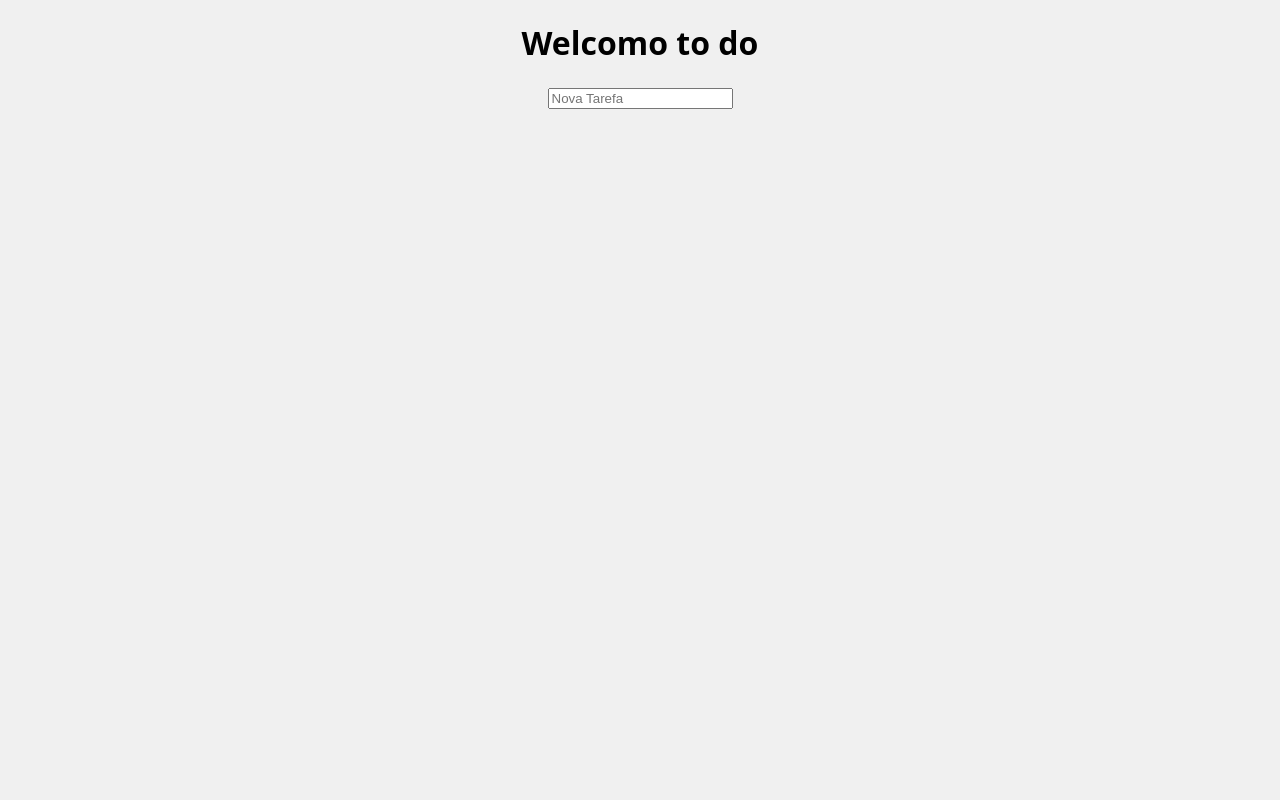
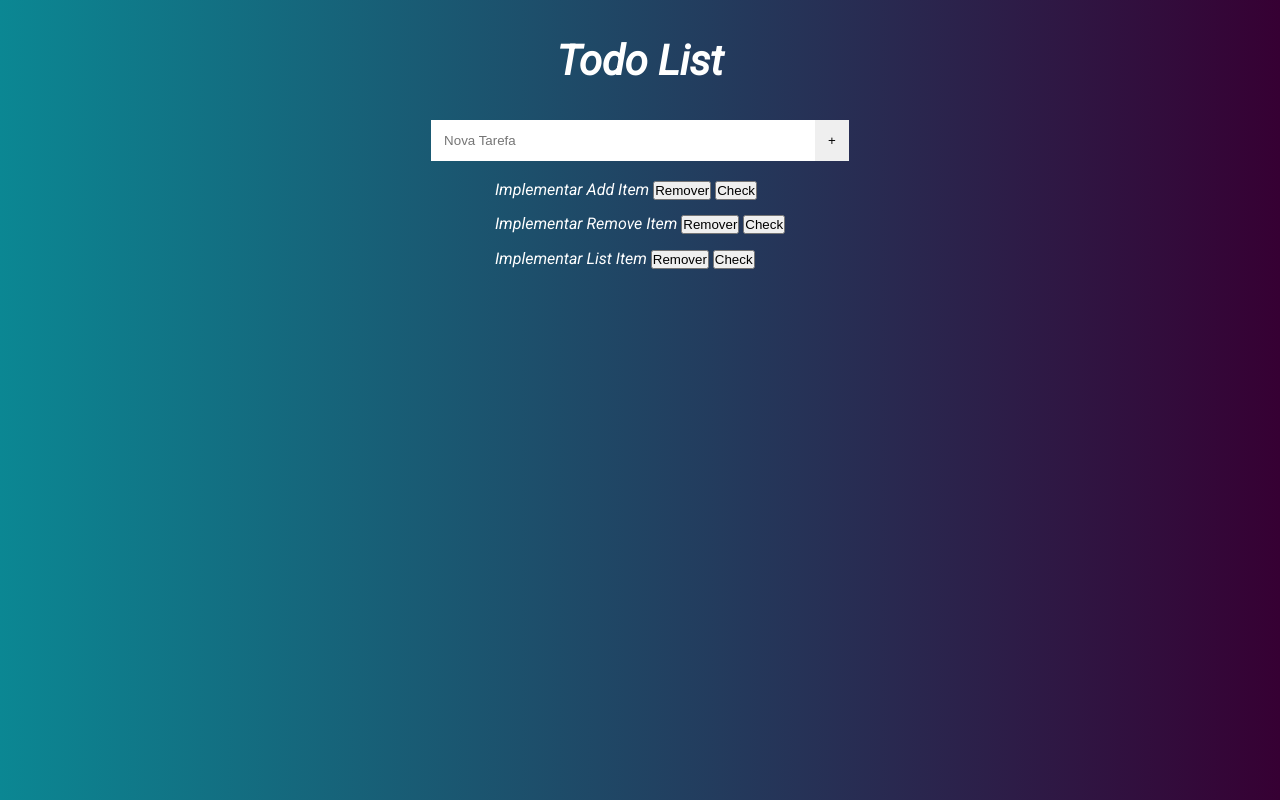
Before and after one commit to carvalho57/TODO, a plain HTML site: page index.html in a window 1280 px wide. Drawn offline with Linux system fonts and the light colour scheme.

Commit message:
Iniciando refatoração

```diff
--- a/css/style.css
+++ b/css/style.css
@@ -1,17 +1,41 @@
-body
-{
-    font-family: 'Open Sans', sans-serif;
-    background: #f0f0f0;
-    font-weight: 300;
-    text-align:center;
-}
-span {
-    cursor:pointer;
-    color:red;
+* {
+    margin:0;
+    padding: 0;
+    box-sizing: border-box;
 }
 
+body {
+    font-family: 'Roboto', sans-serif;
+    background: #360033;  /* fallback for old browsers */
+    background: -webkit-linear-gradient(to right, #0b8793, #360033);
+    background: linear-gradient(to right, #0b8793, #360033);
+    color: white;
+}
 
+header {
+    font-size: 1.3rem;
+    min-height: 15vh;
+}
+header,form, section {
+    display: flex;
+    justify-content: center;
+    align-items: center;;
+}
 
-.line-through {
-    text-decoration: line-through;
+form input,
+form button {
+    padding: 0.8rem;
+    border: none;
+    outline: none;
 }
+form input {
+    width: 30%;
+}
+
+.todoList {
+    margin: 0.3rem;
+}
+
+.todoItem {
+    margin: 0.9rem;
+}
--- a/index.html
+++ b/index.html
@@ -1,20 +1,39 @@
 <!DOCTYPE html>
 <html lang="pt-br">
 <head>
-        <meta charset="utf-8">
-        <title>To-Do</title>
+    <meta charset="UTF-8">
+    <meta name="viewport" content="width=device-width, initial-scale=1.0">
+    <title>TODO List</title>
+    <link href="https://fonts.googleapis.com/css2?family=Roboto:ital@1&display=swap" rel="stylesheet">
     <link href="css/style.css" rel="stylesheet">
 </head>
 <body>
     <header>
-            <h1>Welcomo to do</h1>
+        <h1>Todo List</h1>
     </header>
+    <form>
+        <input type="text" data-js="todoInput" class="todoInput"  placeholder="Nova Tarefa" autocomplete="off">
+        <button data-js="todoButton"class="todobutton">+</button>
+    </form>
     <section>
-            <input data-js="input" class="inputTarefa" type="text" placeholder="Nova Tarefa">
-            <div id="things">
-
+        <div data-js="todoList" class="todoList">
+            <div class="todoItem">
+                <span>Implementar Add Item</span>
+                <button>Remover</button>
+                <button>Check</button>
+            </div>
+            <div class="todoItem">
+                <span>Implementar Remove Item</span>
+                <button>Remover</button>
+                <button>Check</button>
+            </div>
+            <div class="todoItem">
+                <span>Implementar List Item</span>
+                <button>Remover</button>
+                <button>Check</button>
+            </div>
         </div>
     </section>
-        <script src="js/todo.js"></script>
+    <script src="js/todoApp.js"></script>
 </body>
 </html>
--- /dev/null
+++ b/js/todoApp.js
@@ -0,0 +1,56 @@
+(function(doc,win) {
+
+    // Selectors
+
+    const todoInput = doc.querySelector('[data-js="todoInput"]');
+    const todoButton = doc.querySelector('[data-js="todoButton"]');
+    const todoList = doc.querySelector('[data-js="todoList"]');
+
+    //Event Listeners
+    function startListeners() {
+        todoButton.addEventListener('click', addTodo)
+    }
+
+
+    //Functions
+
+    function addTodo(event) {
+        event.preventDefault();
+
+        todoList.appendChild(createTodoHTML());
+
+    }
+
+    function listTodo() {
+    }
+
+    function removeTodo(name) {
+
+    }
+    function markTodo(idtodo, mark) {
+
+    }
+
+    function createTodoHTML() {
+        var todoContainer = doc.createElement('div');
+        todoContainer.classList.add('todoItem');
+        var contentTodo = doc.createElement('span');
+        contentTodo.textContent = "Content";
+
+        todoContainer.appendChild(contentTodo);
+
+        var checkButton = doc.createElement('button');
+        checkButton.textContent = "Check Button";
+
+        todoContainer.appendChild(checkButton);
+
+        var removeButton = doc.createElement('button');
+        removeButton.textContent = "Check Button";
+
+        todoContainer.appendChild(removeButton);
+
+        return todoContainer;
+    }
+
+    window.addEventListener('load', startListeners);
+})(document,window);
```
Lines whose indentation alone changed are shown as unchanged.
